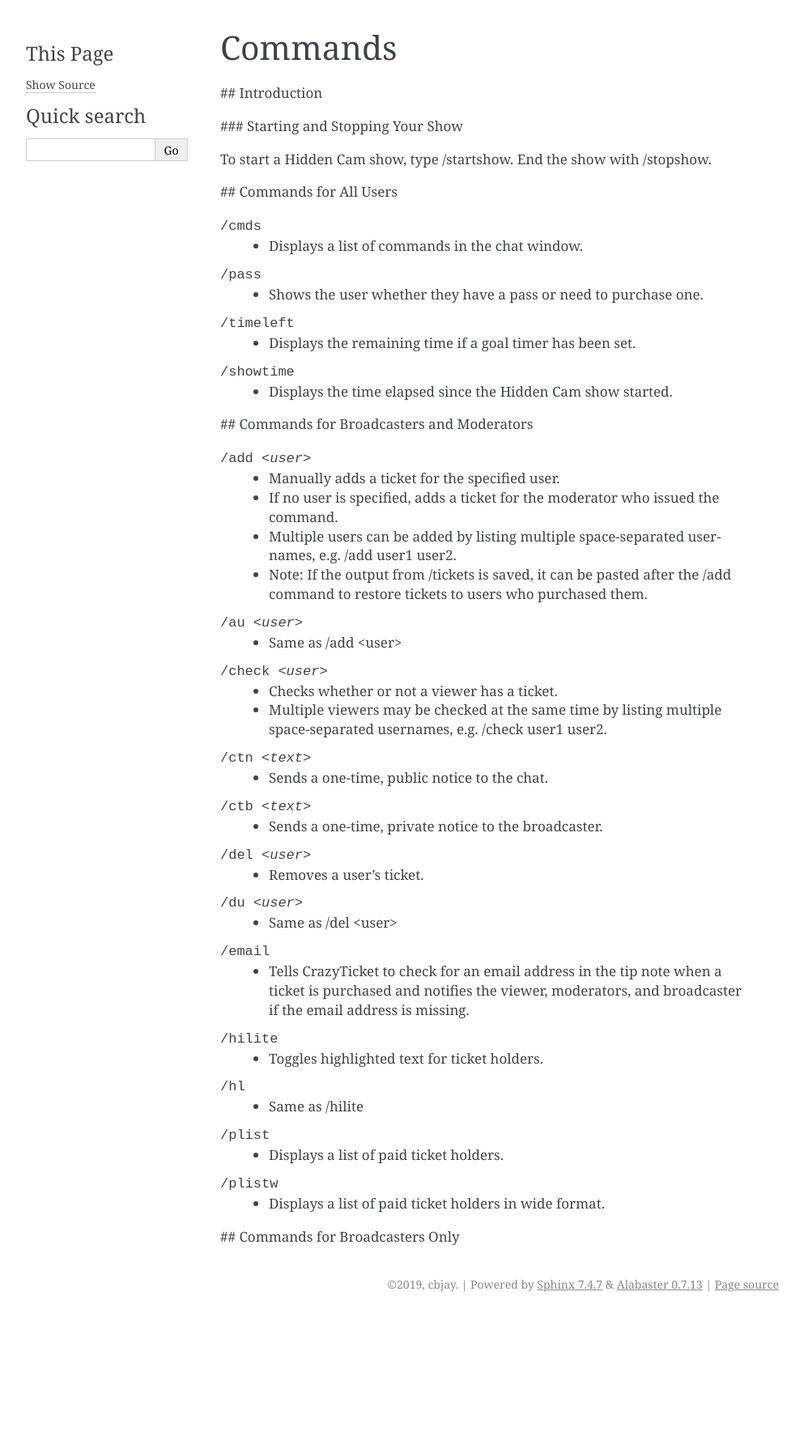
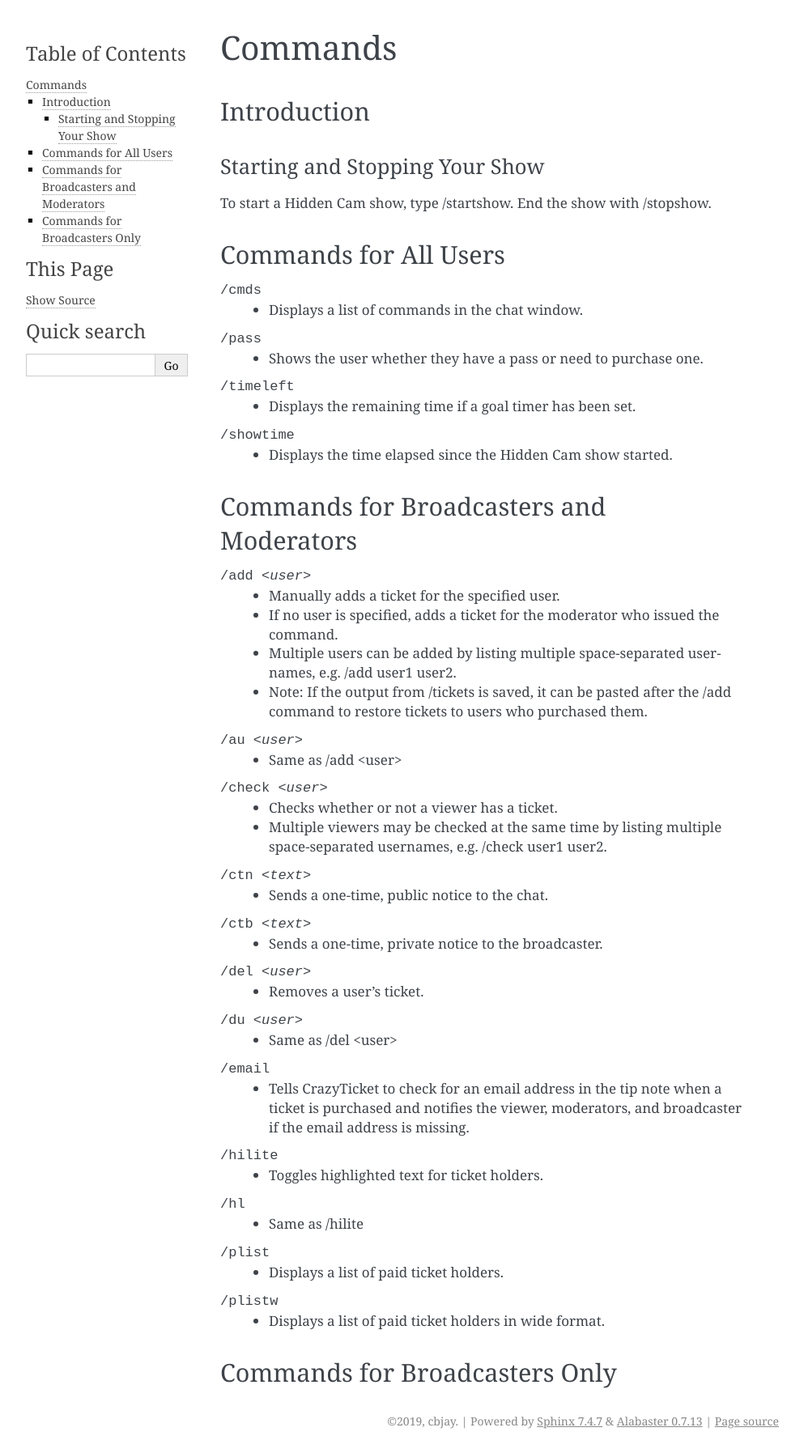
Before and after one commit to cbdocs/crazyticket-bot, a Sphinx documentation site: the page built from docs/source/commands.rst, in a window 1280 px wide. Shown: the whole page at 81% size, without its empty margins (148-1141 px from the left). Built offline with Sphinx 7.4.7, drawn with Linux system fonts in a browser that asks for light colours; before the commit the page ends 1626 px from its top, so only the background shows below that.

Commit message:
Fixed Headings

```diff
--- a/docs/source/commands.rst
+++ b/docs/source/commands.rst
@@ -1,13 +1,16 @@
 Commands
 ========
 
-## Introduction
+Introduction
+------------
 
-### Starting and Stopping Your Show
+Starting and Stopping Your Show
+^^^^^^^^^^^^^^^^^^^^^^^^^^^^^^^
 
 To start a Hidden Cam show, type /startshow. End the show with /stopshow.
 
-## Commands for All Users
+Commands for All Users
+----------------------
 
 /cmds
 	* Displays a list of commands in the chat window.
@@ -18,7 +21,8 @@ To start a Hidden Cam show, type /startshow. End the show with /stopshow.
 /showtime
 	* Displays the time elapsed since the Hidden Cam show started.
 
-## Commands for Broadcasters and Moderators
+Commands for Broadcasters and Moderators
+----------------------------------------
 
 /add <user>
 	* Manually adds a ticket for the specified user.
@@ -60,4 +64,5 @@ To start a Hidden Cam show, type /startshow. End the show with /stopshow.
 /plistw
 	* Displays a list of paid ticket holders in wide format.
 
-## Commands for Broadcasters Only
+Commands for Broadcasters Only
+------------------------------
```
Also changed, not shown: 6 other files.
